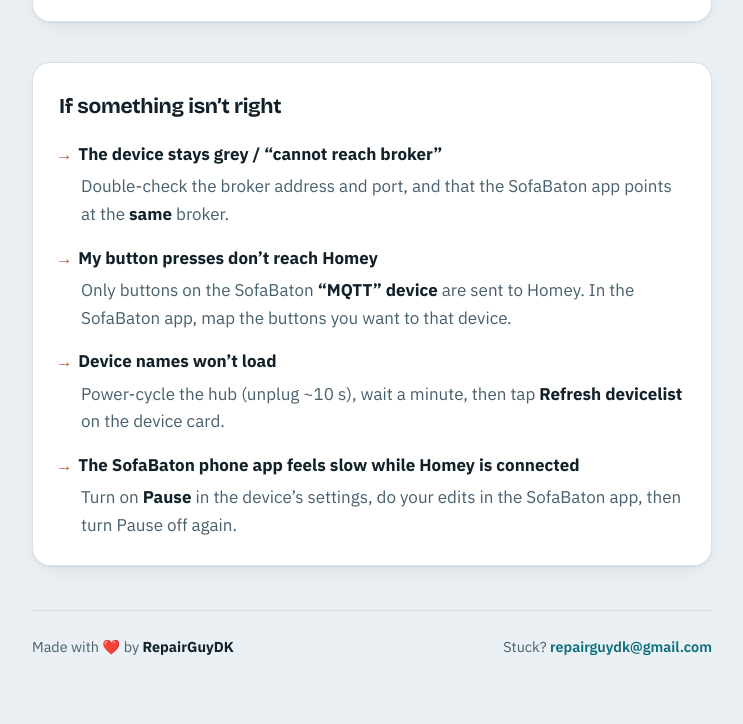
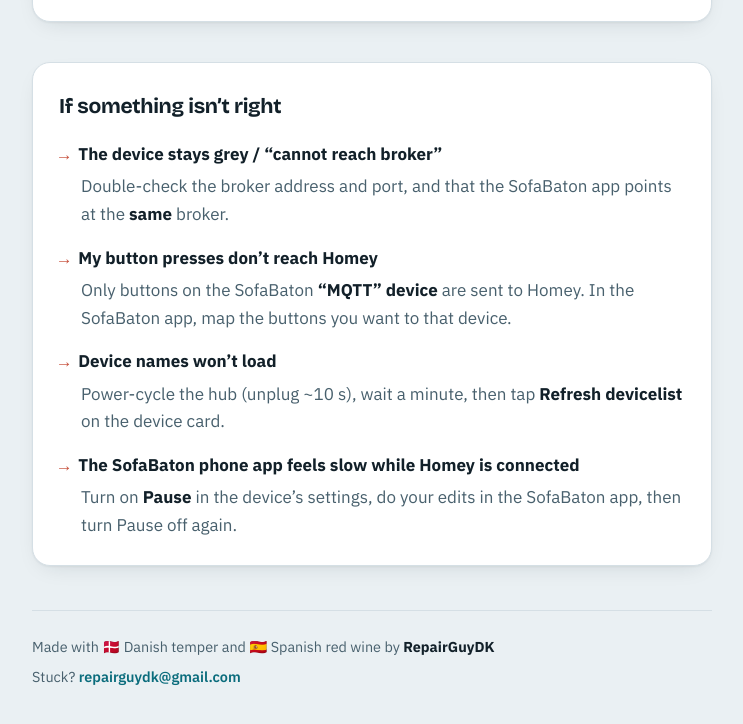
Before and after one commit to RepairGuyDK/com.repairguydk.sofabatonx2, a website: page docs/index.html in a window 1280 px wide. Shown: the part 3059-3783 px from the top of the page, without its empty margins (268-1011 px from the left). Drawn offline with nearby package versions, Linux system fonts and the light colour scheme.

Commit message:
Add a little house-style credit line

```diff
--- a/docs/index.html
+++ b/docs/index.html
@@ -364,7 +364,7 @@
   </section>
 
   <footer>
-    <span>Made with ❤️ by <b>RepairGuyDK</b></span>
+    <span>Made with 🇩🇰 Danish temper and 🇪🇸 Spanish red wine by <b>RepairGuyDK</b></span>
     <span>Stuck? <a href="mailto:repairguydk@gmail.com">repairguydk@gmail.com</a></span>
   </footer>
 </div>
```
Also changed, not shown: README.md, README.txt.
